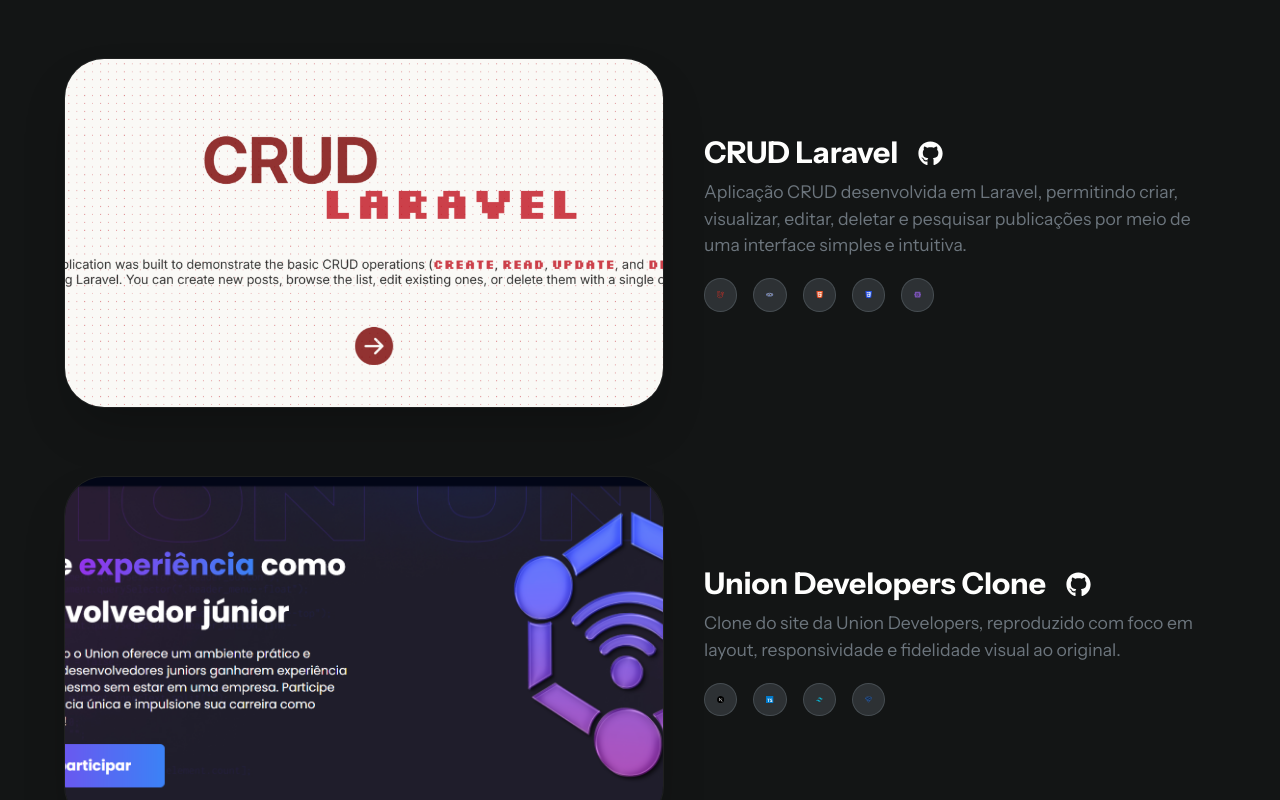
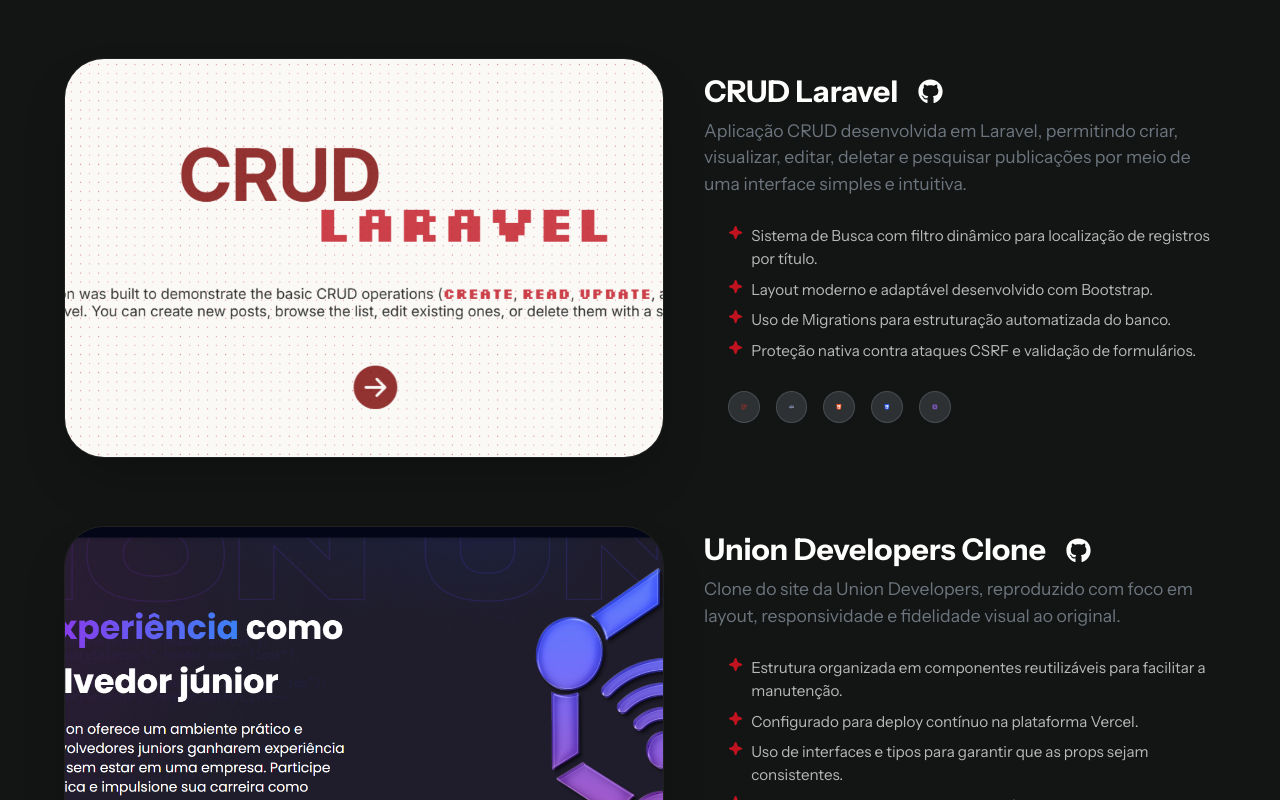
Before and after one commit to michaelleoliveir/mikl_portfolio, a Next.js app: page / in a window 1280 px wide. Shown: the part 2000-2800 px from the top of the page. Built offline with nearby package versions, Linux system fonts and the light colour scheme; a web font is replaced by a local one.

Commit message:
feat: add resources to projects and update the Project component interface

```diff
--- a/src/components/layout/Projects.tsx
+++ b/src/components/layout/Projects.tsx
@@ -22,7 +22,7 @@
             <div className='mt-10'>
                 {items.map((item) => {
                     return (
-                        <Project key={item.id} image={item.image} title={item.title} subtitle={item.subtitle} link={item.link} tags={item.tags}/>
+                        <Project key={item.id} image={item.image} title={item.title} subtitle={item.subtitle} link={item.link} tags={item.tags} id={0} features={item.features}/>
                     )
                 })}
             </div>
--- a/src/components/ui/Project.tsx
+++ b/src/components/ui/Project.tsx
@@ -3,20 +3,14 @@
 import Image from 'next/image'
 
 import { FaGithub } from "react-icons/fa";
+import { Items } from "@/data/projects";
+import { PiStarFourFill } from "react-icons/pi";
 
-interface ProjectProps {
-    image: string;
-    title: string;
-    subtitle: string;
-    link: string;
-    tags: React.ReactNode[]
-}
-
-const Project: React.FC<ProjectProps> = ({ image, title, link, subtitle, tags }) => {
+const Project: React.FC<Items> = ({ image, title, link, features, subtitle, tags }) => {
     return (
         <div className="font-instrument w-full flex flex-row justify-center items-center mb-17 gap-10">
 
-            <div className="relative shrink-0 overflow-hidden w-[600px] h-[350px] rounded-[2.5rem] group border border-white/5 shadow-2xl">
+            <div className="relative shrink-0 overflow-hidden w-[600px] h-[400px] rounded-[2.5rem] group border border-white/5 shadow-2xl">
                 <Image
                     src={`/${image}`}
                     alt={title}
@@ -38,7 +32,15 @@
                     <p className="mt-2 text-gray text-[1.1rem]">{subtitle}</p>
                 </div>
 
-                <div className="mb-5 flex flex-wrap flex-row">
+                <div className="flex flex-col gap-2 my-2">
+                    {features.map((feature, index) => (
+                        <span key={index} className="text-letter/70 text-[0.95rem] flex items-start gap-2">
+                            <span className="text-highlight ml-6"><PiStarFourFill/></span> {feature}
+                        </span>
+                    ))}
+                </div>
+
+                <div className="mb-5 flex flex-wrap flex-row ml-6">
                     {tags.map((tag, index) => {
                         return (
                             <span key={index} className="w-[6.5%] mr-4 p-3 text-center rounded-4xl border border-gray/40 bg-gray/30">
--- a/src/data/projects.ts
+++ b/src/data/projects.ts
@@ -1,10 +1,11 @@
 import { iconLibrary } from "./iconLibrary"
 
-interface Items {
+export interface Items {
     id: number,
     image: string,
     title: string,
     link: string,
+    features: string[],
     subtitle: string,
     tags: React.ReactNode[]
 }
@@ -15,6 +16,12 @@
         image: "laravel-project.png",
         title: "CRUD Laravel",
         link: "https://github.com/michaelleoliveir/crud-laravel",
+        features: [
+            'Sistema de Busca com filtro dinâmico para localização de registros por título.',
+            'Layout moderno e adaptável desenvolvido com Bootstrap.',
+            'Uso de Migrations para estruturação automatizada do banco.',
+            'Proteção nativa contra ataques CSRF e validação de formulários.'
+        ],
         subtitle: "Aplicação CRUD desenvolvida em Laravel, permitindo criar, visualizar, editar, deletar e pesquisar publicações por meio de uma interface simples e intuitiva.",
         tags: [iconLibrary.laravel, iconLibrary.php, iconLibrary.html, iconLibrary.css, iconLibrary.bootstrap]
     },
@@ -23,6 +30,12 @@
         image: "union-developers.png",
         title: "Union Developers Clone",
         link: "https://github.com/michaelleoliveir/uniondevelopers-clone",
+        features: [
+            'Estrutura organizada em componentes reutilizáveis para facilitar a manutenção.',
+            'Configurado para deploy contínuo na plataforma Vercel.',
+            'Uso de interfaces e tipos para garantir que as props sejam consistentes.',
+            'Implementação do componente next/image para carregamento otimizado de imagens.'
+        ],
         subtitle: "Clone do site da Union Developers, reproduzido com foco em layout, responsividade e fidelidade visual ao original.",
         tags: [iconLibrary.nextjs, iconLibrary.typescript, iconLibrary.tailwind, iconLibrary.zod]
     },
@@ -31,6 +44,11 @@
         image: "user-management.png",
         title: "User Management",
         link: "https://github.com/michaelleoliveir/user-management",
+        features: [
+            'Testes E2E, Unitários e de Integração.',
+            'Estruturação de objetos de usuário com TypeScript.',
+            'API RESTful com Express.js para operações CRUD.',
+        ],
         subtitle: "Sistema de gerenciamento de usuários para registrar, atualizar e excluir usuários. Este projeto é ideal para quem busca implementar funcionalidades básicas de CRUD (Create, Read, Update, Delete) em uma aplicação web.",
         tags: [iconLibrary.react, iconLibrary.express, iconLibrary.mongodb, iconLibrary.cypress, iconLibrary.jest]
     },
@@ -39,6 +57,11 @@
         image: "ascone-page.png",
         title: "Ascone Landing Page",
         link: "https://github.com/michaelleoliveir/ascone-landing-page",
+        features: [
+            'Landing page otimizada com foco em performance e SEO.',
+            'Transformação de um design complexo em código funcional.',
+            'Divisão da página em seções e componentes independentes'
+        ],
         subtitle: "Clone da landing page da Ascone Finance, seguindo fielmente o conceito visual encontrado no Dribbble e mantendo a estrutura, identidade e proposta original do design.",
         tags: [iconLibrary.react, iconLibrary.tailwind, iconLibrary.shadcn]
     }
```
